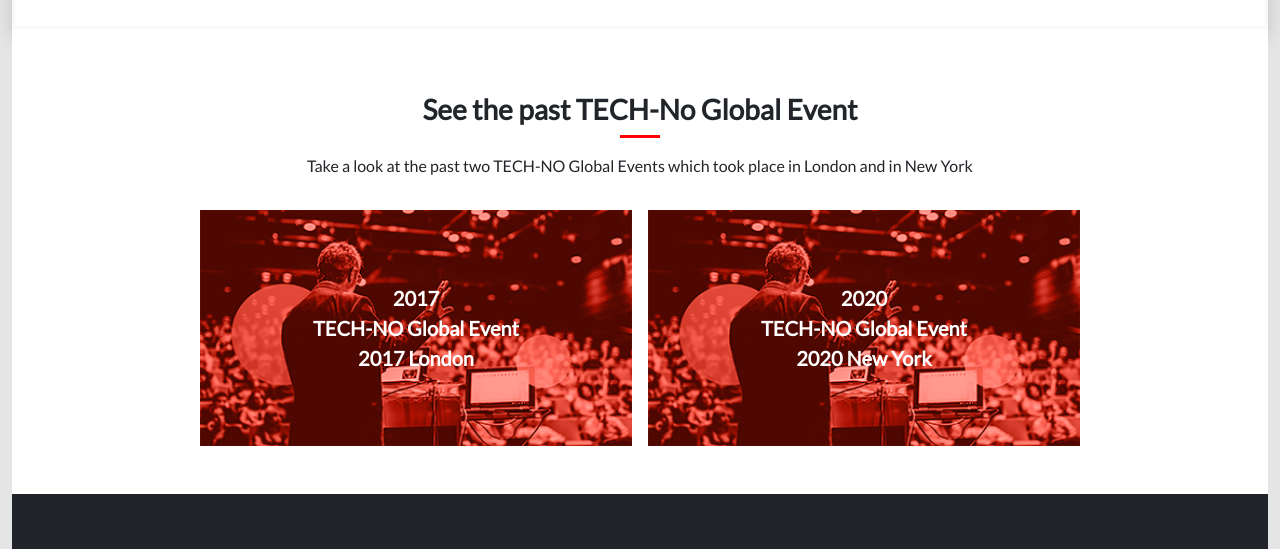
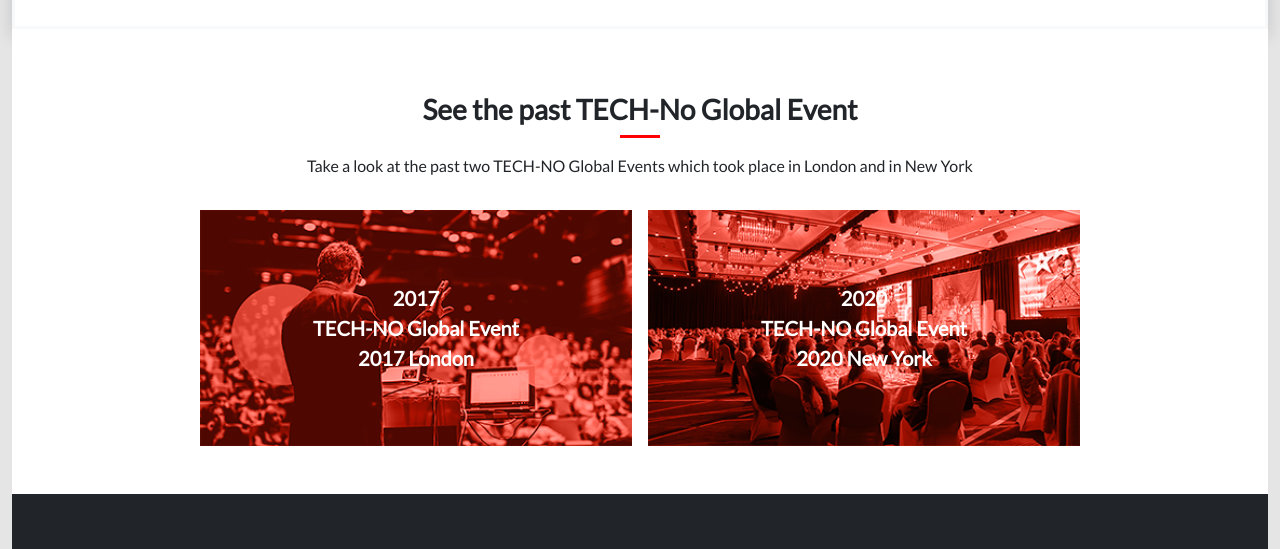
Before and after one commit to nilab-khwaja/first-capstone, a website: page about.html in a window 1280 px wide. Shown: the part 1327-1876 px from the top of the page. Drawn offline with nearby package versions, Linux system fonts and the light colour scheme; a web font is replaced by a local one.

Commit message:
remove stlint error

```diff
--- a/about.html
+++ b/about.html
@@ -95,7 +95,7 @@
                  </div>
                  <div class="position-relative">
                     <div class="centered">2020<br>TECH-NO Global Event 2020 New York</div>
-                    <img class="about-img" src="imgs/paris.png" alt="second event " width="432px" height="236px">
+                    <img class="about-img" src="imgs/morocco.png" alt="second event " width="432px" height="236px">
                  </div>
             </div>
             </div>
--- a/style.css
+++ b/style.css
@@ -1,6 +1,7 @@
 
 @import url("https://fonts.googleapis.com/css2?family=Lato&display=swap");
 @import url("http://fonts.cdnfonts.com/css/cocogoose");
+
 * {
   margin: 0;
   padding: 0;
```
